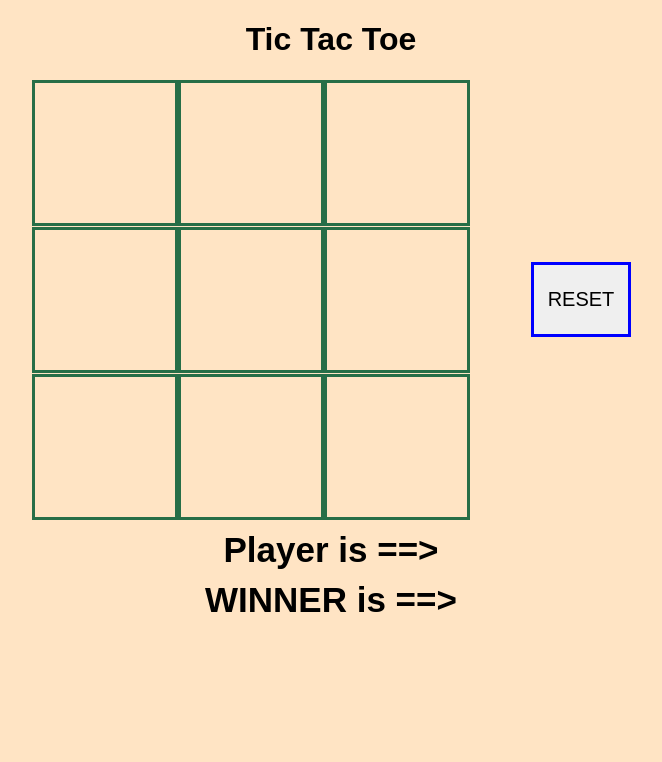
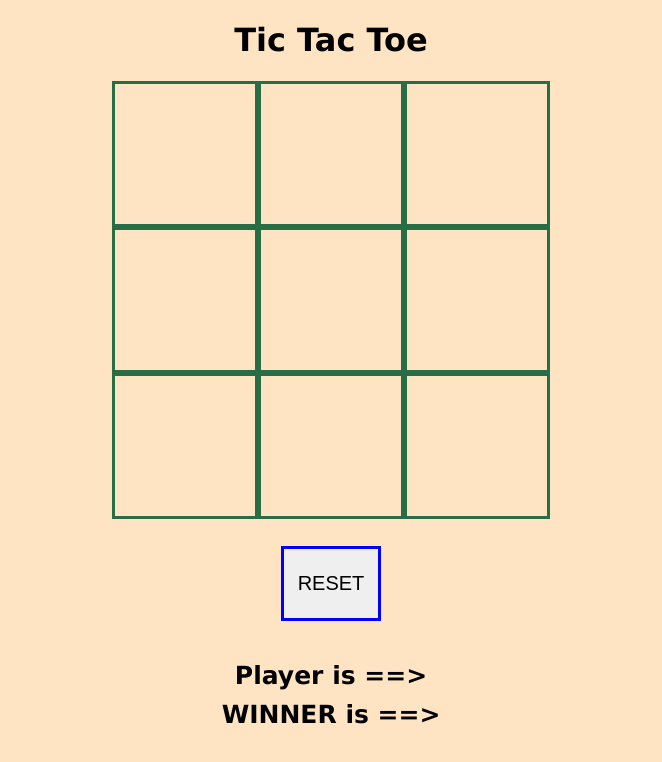
Before and after one commit to sramteke171/tic-tac-toe, a plain HTML site: page index.html in a window 1280 px wide. Shown: the whole page, without its empty margins (309-971 px from the left). Drawn offline with Linux system fonts and the light colour scheme.

Commit message:
completed the tic tac toe - a tie situation

```diff
--- a/css/style.css
+++ b/css/style.css
@@ -1,11 +1,10 @@
 body {
     background-color: bisque;
     text-align: center;
-    font-family: Arial, Helvetica, sans-serif;
+    font-family: Verdana, Tahoma, sans-serif;
     }
 
-
-    .game {
+   .game {
     /* display property to use flex-box*/
     display: flex;
     /* centers the game container horizontally */
@@ -24,8 +23,8 @@ body {
     .flex-columns {
     flex-wrap: wrap;
     /* height puts the space between 3 rows */
-    height: 440px;
-    width: 500px;
+    height: 435px;
+    width: 530px;
     }
 
     /* style squares */
@@ -47,7 +46,7 @@ body {
     }
 
     h2 {
-        margin: 0 auto;
-        font-size: 35px;
-        margin: 10px;
-        }
+    margin: 0 auto;
+    font-size: 25px;
+    margin: 10px;
+    }
--- a/index.html
+++ b/index.html
@@ -28,50 +28,18 @@
             <div class="squareBox"></div>
             <div class="squareBox"></div>
         </div>
-
-        <!-- A reset button to start re-start the game! -->
-        <button id="resetBtn">RESET</button>
     </div>
+    <!-- A reset button to start re-start the game! -->
+    <button id="resetBtn">RESET</button>
 
 
-    <h2> Player is ==> </h2>
-    <h2>
-        <div class="playerName"></div>
+
+    <h2> Player is ==> <div class="playerName"></div>
     </h2>
-    <h2> WINNER is ==> </h2>
-    <h2>
-        <div class="winner"></div>
+    <h2> WINNER is ==> <div class="winner"></div>
     </h2>
 
     <script src="js/script.js"></script>
 </body>
 
 </html>
-
-
-
-
-
-
-
-
-
-
-
-
-
-
-
-
-<!-- <div class="flex-container flex-column">
-                <div class="flex-container flex-wrap" id="board">
-                    <div class="square"></div>
-                    <div class="square"></div>
-                    <div class="square"></div>
-                    <div class="square"></div>
-                    <div class="square"></div>
-                    <div class="square"></div>
-                    <div class="square"></div>
-                    <div class="square"></div>
-                    <div class="square"></div>
-                </div> -->
--- a/js/script.js
+++ b/js/script.js
@@ -61,7 +61,6 @@ function cellClick(event) {
 }; //end of cellClick function
 
 let winner;
-let winFlag = null;
 
 function findWinner() {
     if ((board[0] === board[1]) && (board[1] === board[2])) {  //first row
@@ -83,7 +82,7 @@ function findWinner() {
     } else if (board.includes('')) {  //if cells are empty then no winner
         winner = null;
     } else {
-        winner = "It's a tie - NoWinner"; //its a tie if cell is not null
+        winner = "It's a tie - NoWinner"; //its a tie if all above conditions in if-else-if not met
     }
 
     winnerPlayer.textContent = winner; //display winner on html
@@ -94,6 +93,17 @@ function reset() {
     alert("are you sure for a new game?");
     location.reload();
 
+    // board.forEach((str) => {
+    //     //str.event.target.style.backgroundColor = "white";
+    //     board = [
+    //         '', '', '',
+    //         '', '', '',
+    //         '', '', ''
+    //     ];
+    // });
+    // player.textContent = "";
+    // winnerPlayer.textContent = "";
+
 }
 
 //add eventListener for each cell/Div
```
